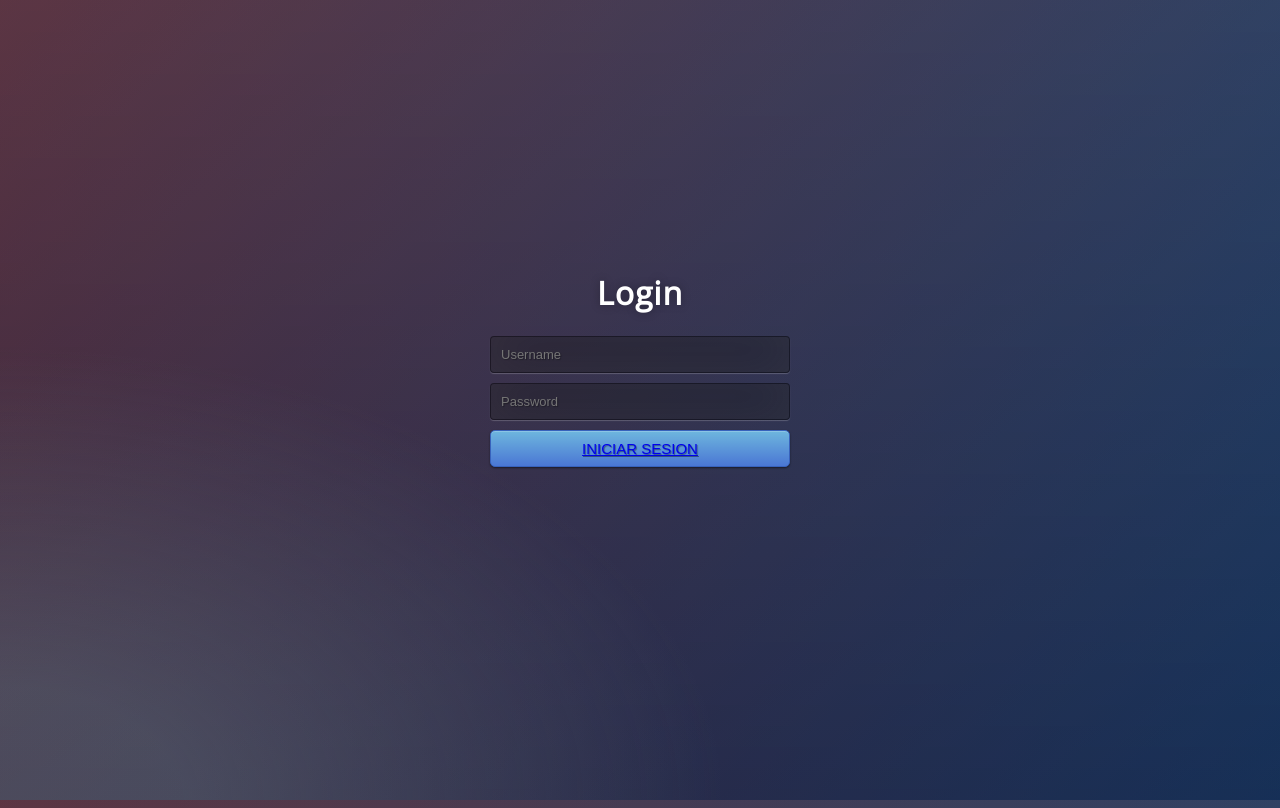
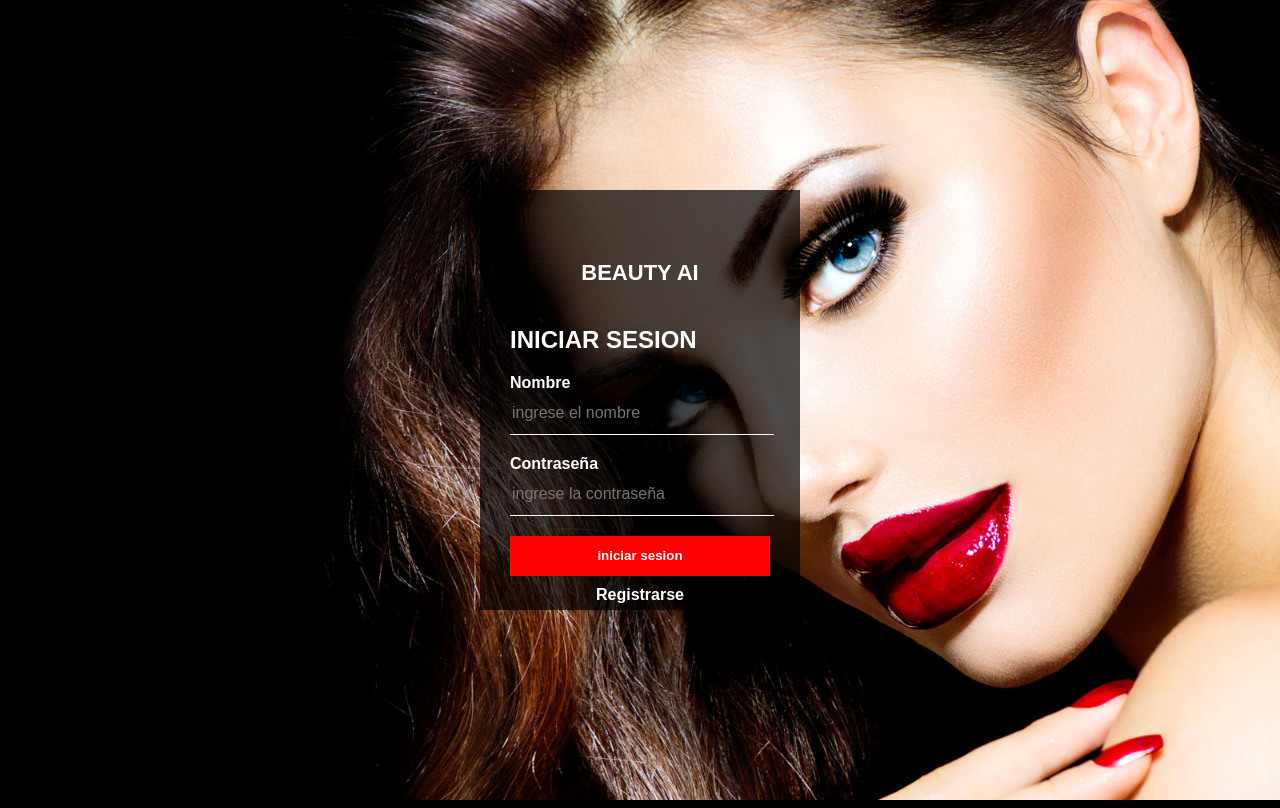
Before and after one commit to aurdialesa/BEAUTY_AI, a Django app: page /login/ in a window 1280 px wide. Run offline with Django 5.2, Linux system fonts and the light colour scheme.

Commit message:
compañeros cambie el login

```diff
--- a/app/static/css/disenio.css
+++ b/app/static/css/disenio.css
@@ -1,57 +1,157 @@
-@import url(https://fonts.googleapis.com/css?family=Open+Sans);
-.btn { display: inline-block; *display: inline; *zoom: 1; padding: 4px 10px 4px; margin-bottom: 0; font-size: 13px; line-height: 18px; color: #333333; text-align: center;text-shadow: 0 1px 1px rgba(255, 255, 255, 0.75); vertical-align: middle; background-color: #f5f5f5; background-image: -moz-linear-gradient(top, #ffffff, #e6e6e6); background-image: -ms-linear-gradient(top, #ffffff, #e6e6e6); background-image: -webkit-gradient(linear, 0 0, 0 100%, from(#ffffff), to(#e6e6e6)); background-image: -webkit-linear-gradient(top, #ffffff, #e6e6e6); background-image: -o-linear-gradient(top, #ffffff, #e6e6e6); background-image: linear-gradient(top, #ffffff, #e6e6e6); background-repeat: repeat-x; filter: progid:dximagetransform.microsoft.gradient(startColorstr=#ffffff, endColorstr=#e6e6e6, GradientType=0); border-color: #e6e6e6 #e6e6e6 #e6e6e6; border-color: rgba(0, 0, 0, 0.1) rgba(0, 0, 0, 0.1) rgba(0, 0, 0, 0.25); border: 1px solid #e6e6e6; -webkit-border-radius: 4px; -moz-border-radius: 4px; border-radius: 4px; -webkit-box-shadow: inset 0 1px 0 rgba(255, 255, 255, 0.2), 0 1px 2px rgba(0, 0, 0, 0.05); -moz-box-shadow: inset 0 1px 0 rgba(255, 255, 255, 0.2), 0 1px 2px rgba(0, 0, 0, 0.05); box-shadow: inset 0 1px 0 rgba(255, 255, 255, 0.2), 0 1px 2px rgba(0, 0, 0, 0.05); cursor: pointer; *margin-left: .3em; }
-.btn:hover, .btn:active, .btn.active, .btn.disabled, .btn[disabled] { background-color: #e6e6e6; }
-.btn-large { padding: 9px 14px; font-size: 15px; line-height: normal; -webkit-border-radius: 5px; -moz-border-radius: 5px; border-radius: 5px; }
-.btn:hover { color: #333333; text-decoration: none; background-color: #e6e6e6; background-position: 0 -15px; -webkit-transition: background-position 0.1s linear; -moz-transition: background-position 0.1s linear; -ms-transition: background-position 0.1s linear; -o-transition: background-position 0.1s linear; transition: background-position 0.1s linear; }
-.btn-primary, .btn-primary:hover { text-shadow: 0 -1px 0 rgba(0, 0, 0, 0.25); color: #ffffff; }
-.btn-primary.active { color: rgba(255, 255, 255, 0.75); }
-.btn-primary { background-color: #4a77d4; background-image: -moz-linear-gradient(top, #6eb6de, #4a77d4); background-image: -ms-linear-gradient(top, #6eb6de, #4a77d4); background-image: -webkit-gradient(linear, 0 0, 0 100%, from(#6eb6de), to(#4a77d4)); background-image: -webkit-linear-gradient(top, #6eb6de, #4a77d4); background-image: -o-linear-gradient(top, #6eb6de, #4a77d4); background-image: linear-gradient(top, #6eb6de, #4a77d4); background-repeat: repeat-x; filter: progid:dximagetransform.microsoft.gradient(startColorstr=#6eb6de, endColorstr=#4a77d4, GradientType=0);  border: 1px solid #3762bc; text-shadow: 1px 1px 1px rgba(0,0,0,0.4); box-shadow: inset 0 1px 0 rgba(255, 255, 255, 0.2), 0 1px 2px rgba(0, 0, 0, 0.5); }
-.btn-primary:hover, .btn-primary:active, .btn-primary.active, .btn-primary.disabled, .btn-primary[disabled] { filter: none; background-color: #4a77d4; }
-.btn-block { width: 100%; display:block; }
 
-* { -webkit-box-sizing:border-box; -moz-box-sizing:border-box; -ms-box-sizing:border-box; -o-box-sizing:border-box; box-sizing:border-box; }
+body{
+    margin: 0;
+    padding: 0;
+    background-image: url('../img/bg6.jpg');
+    background-repeat: no-repeat;
+    background-position: center;
+    background-size: cover;
+    height: 100vh;
+    font-family: sans-serif;
+}
+.inicio{
+    width: 320px;
+    height: 420px;
+    background: rgba(0, 0, 0, 0.7);
+    color: #fff;
+    z-index: 2;
+    top: 50% ;
+    left: 50%;
+    position: absolute;
+    transform: translate(-50%,-50%);
+    box-sizing: border-box;
+    padding:70px 30px   ;
 
-html { width: 100%; height:100%; overflow:hidden; }
 
-body {
+}
+
+.inicio h1{
+    margin: 0;
+    padding: 0 0 20px;
+    text-align: center;
+    font-size: 22px;
+}
+.inicio label{
+    margin: 0;
+    padding: 0;
+    font-weight: bold;
+    display: block;
+}
+.inicio input{
     width: 100%;
-	height:100%;
-	font-family: 'Open Sans', sans-serif;
-	background: #092756;
-	background: -moz-radial-gradient(0% 100%, ellipse cover, rgba(104,128,138,.4) 10%,rgba(138,114,76,0) 40%),-moz-linear-gradient(top,  rgba(57,173,219,.25) 0%, rgba(42,60,87,.4) 100%), -moz-linear-gradient(-45deg,  #670d10 0%, #092756 100%);
-	background: -webkit-radial-gradient(0% 100%, ellipse cover, rgba(104,128,138,.4) 10%,rgba(138,114,76,0) 40%), -webkit-linear-gradient(top,  rgba(57,173,219,.25) 0%,rgba(42,60,87,.4) 100%), -webkit-linear-gradient(-45deg,  #670d10 0%,#092756 100%);
-	background: -o-radial-gradient(0% 100%, ellipse cover, rgba(104,128,138,.4) 10%,rgba(138,114,76,0) 40%), -o-linear-gradient(top,  rgba(57,173,219,.25) 0%,rgba(42,60,87,.4) 100%), -o-linear-gradient(-45deg,  #670d10 0%,#092756 100%);
-	background: -ms-radial-gradient(0% 100%, ellipse cover, rgba(104,128,138,.4) 10%,rgba(138,114,76,0) 40%), -ms-linear-gradient(top,  rgba(57,173,219,.25) 0%,rgba(42,60,87,.4) 100%), -ms-linear-gradient(-45deg,  #670d10 0%,#092756 100%);
-	background: -webkit-radial-gradient(0% 100%, ellipse cover, rgba(104,128,138,.4) 10%,rgba(138,114,76,0) 40%), linear-gradient(to bottom,  rgba(57,173,219,.25) 0%,rgba(42,60,87,.4) 100%), linear-gradient(135deg,  #670d10 0%,#092756 100%);
-	filter: progid:DXImageTransform.Microsoft.gradient( startColorstr='#3E1D6D', endColorstr='#092756',GradientType=1 );
+    margin-bottom: 20px;
 }
-.login {
-	position: absolute;
+.inicio input[type="text"],
+.inicio input[type="password"]{
+    border:none;
+    border-bottom: 1px solid #fff;
+    background: transparent;
+    outline: none;
+    height: 40px;
+    color: #fff;
+    font-size: 16px;
+}
+.inicio input[type="submit"]{
+    border: none;
+    outline: none;
+    height: 40px;
+    background: #ff0000;
+    color: #fff;
+    font-weight: bold;
+
+}
+.inicio a{
+    display: flex;
+    justify-content: center;
+    align-items: center;
+    text-decoration: none;
+    color: #fff;
+    font-size: 16px;
+    font-weight: bold;
+    margin-top: -10px;
+
+
+}
+.registrar {
+    width: 320px;
+    height: auto;
+    background: rgba(0, 0, 0, 0.7);
+    color: #fff;
     top: 50%;
     left: 50%;
-	margin: -150px 0 0 -150px;
-	width:300px;
-	height:300px;
+
+    position: absolute;
+    transform: translate(-50%, -50%);
+    box-sizing: border-box;
+    padding: 30px;
+    display: none; /* Oculta el formulario de registro inicialmente */
 }
-.login h1 { color: #fff; text-shadow: 0 0 10px rgba(0,0,0,0.3); letter-spacing:1px; text-align:center; }
+.registrar h1{
+    margin: 0;
+    padding: 0 0 20px;
+    text-align: center;
+    font-size: 22px;
+}
 
-input {
+.registrar h2 {
+    margin: 0;
+    padding: 0 0 20px;
+    text-align: center;
+    font-size: 22px;
+}
+
+.registrar label {
+    margin: 0;
+    padding: 0;
+    font-weight: bold;
+    display: block;
+}
+
+.registrar input {
     width: 100%;
-	margin-bottom: 10px;
-	background: rgba(0,0,0,0.3);
+    margin-bottom: 20px;
+    font-weight: bold;
+}
+
+.registrar input[type="text"],
+.registrar input[type="password"] {
+    border: none;
+    border-bottom: 1px solid #fff;
+    background: transparent;
+    outline: none;
+    height: 40px;
+    color: #fff;
+    font-size: 16px;
+}
+
+.registrar input[type="submit"] {
     border: none;
     outline: none;
-	padding: 10px;
-	font-size: 13px;
+    height: 40px;
+    background: #ff0000;
     color: #fff;
-	text-shadow: 1px 1px 1px rgba(0,0,0,0.3);
-	border: 1px solid rgba(0,0,0,0.3);
-	border-radius: 4px;
-	box-shadow: inset 0 -5px 45px rgba(100,100,100,0.2), 0 1px 1px rgba(255,255,255,0.2);
-	-webkit-transition: box-shadow .5s ease;
-	-moz-transition: box-shadow .5s ease;
-	-o-transition: box-shadow .5s ease;
-	-ms-transition: box-shadow .5s ease;
-	transition: box-shadow .5s ease;
+    font-weight: bold;
 }
-input:focus { box-shadow: inset 0 -5px 45px rgba(100,100,100,0.4), 0 1px 1px rgba(255,255,255,0.2); }
+
+.registrar a {
+    display: flex;
+    justify-content: center;
+    align-items: center;
+    text-decoration: none;
+    color: #fff;
+    font-size: 16px;
+    font-weight: bold;
+    margin-top: -10px;
+}
+.registrar button {
+    display: block; /* Cambiamos el display a "block" para que ocupe le */
+    margin: 0 auto; /* Margen automático horizontal para centrar el botón */
+    background: #ff0000;
+    color: #fff;
+    border: none;
+    outline: none;
+    height: 30px;
+    width: 100px; /* Ajusta el ancho según tus preferencias */
+    font-size: 16px;
+    font-weight: bold;
+}
--- a/app/templates/login.html
+++ b/app/templates/login.html
@@ -1,20 +1,72 @@
-{% load static  %}
+{% load static %}
 <!DOCTYPE html>
 <html lang="en">
 <head>
-    <link rel="stylesheet" href="{% static 'css/disenio.css'%}">
     <meta charset="UTF-8">
+    <link rel="stylesheet" type="text/css" href="{% static 'css/disenio.css'%}">
     <meta name="viewport" content="width=device-width, initial-scale=1.0">
-    <title>Document</title>
+    <title>LOGIN</title>
+
 </head>
 <body>
-    <div class="login">
-        <h1>Login</h1>
-        <form method="post">
-            <input type="text" name="u" placeholder="Username"  />
-            <input type="password" name="p" placeholder="Password"  />
-            <button type="submit" class="btn btn-primary btn-block btn-large"><a href="{%url 'index' %}">INICIAR SESION</a></button>
+    <div class="inicio">
+
+        <h1>BEAUTY AI</h1>
+        <h2>INICIAR SESION</h2>
+        <form action="/iniciar-sesion" method="POST">
+            <label for="nombre">Nombre</label>
+            <input type="text" id="nombre" name="nombre" required placeholder="ingrese el nombre">
+            <label for="contraseña">Contraseña</label>
+            <input type="password" id="contraseña" name="contraseña" required placeholder="ingrese la contraseña">
+            <input type="submit" value="iniciar sesion">
+         </form>
+         <a href="#" id="registro">Registrarse</a>
+
+    </div>
+
+
+   <div class="registrar" id="formularioregistro">
+        <h1>BEAUTY AI</h1>
+        <h2>REGISTRARSE</h2>
+       <form action="/guardar" method="POST">
+           <label for="nombre">Nombre</label>
+           <input type="text" id="nombre" name="nombre" required placeholder="ingresa el nombre">
+           <label for="contraseña">Contraseña</label>
+           <input type="password" id="contraseña" name="contraseña" required placeholder="ingresa la contraseña">
+           <input type="submit" value="registrar">
+           <button type="button" id="volver">VOLVER</button>
         </form>
     </div>
-</body>
+    <script>
+        const registrarselink= document.getElementById("registro");
+        const formularioregistro= document.getElementById("formularioregistro");
+        const btnVolver= document.getElementById("volver");
+        const formularioInicio= document.querySelector(".inicio");
+
+        registrarselink.addEventListener("click",function(event){
+            event.preventDefault();
+
+            if(formularioregistro.style.display=== "none"||formularioregistro.style.display==="") {
+                formularioregistro.style.display ="block";
+                if (formularioInicio) {
+                    formularioInicio.style.display = "none";
+                }
+            }else{
+                formularioregistro.style.display ="none";
+                if (formularioInicio) {
+                    formularioInicio.style.display = "block";
+                }
+            }
+
+        })
+        btnVolver.addEventListener("click", function() {
+            formularioregistro.style.display = "none";
+            if (formularioInicio) {
+                formularioInicio.style.display = "block";
+            }
+        })
+    </script>
+
+
+    </body>
 </html>
```
Lines whose indentation alone changed are shown as unchanged.
